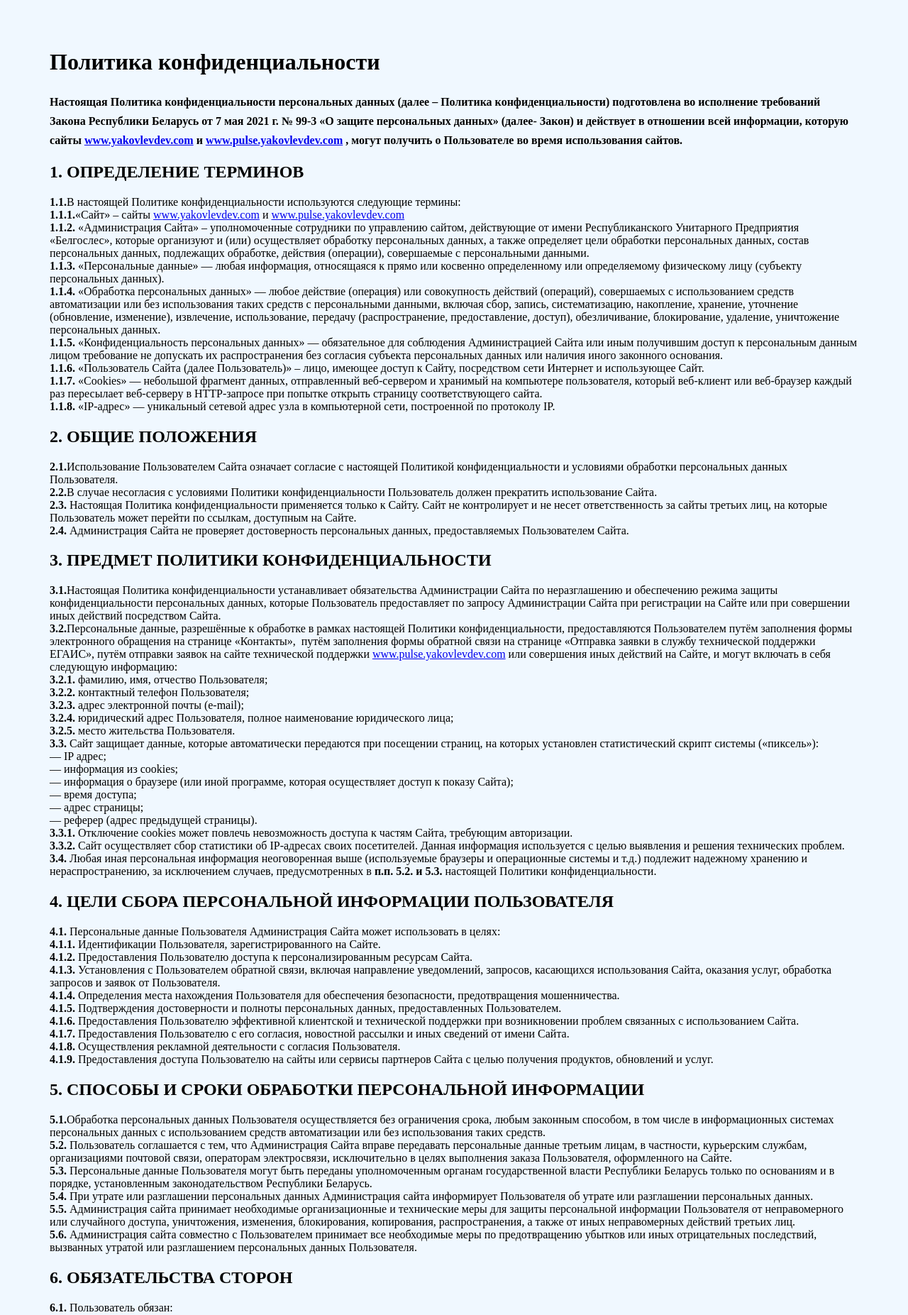
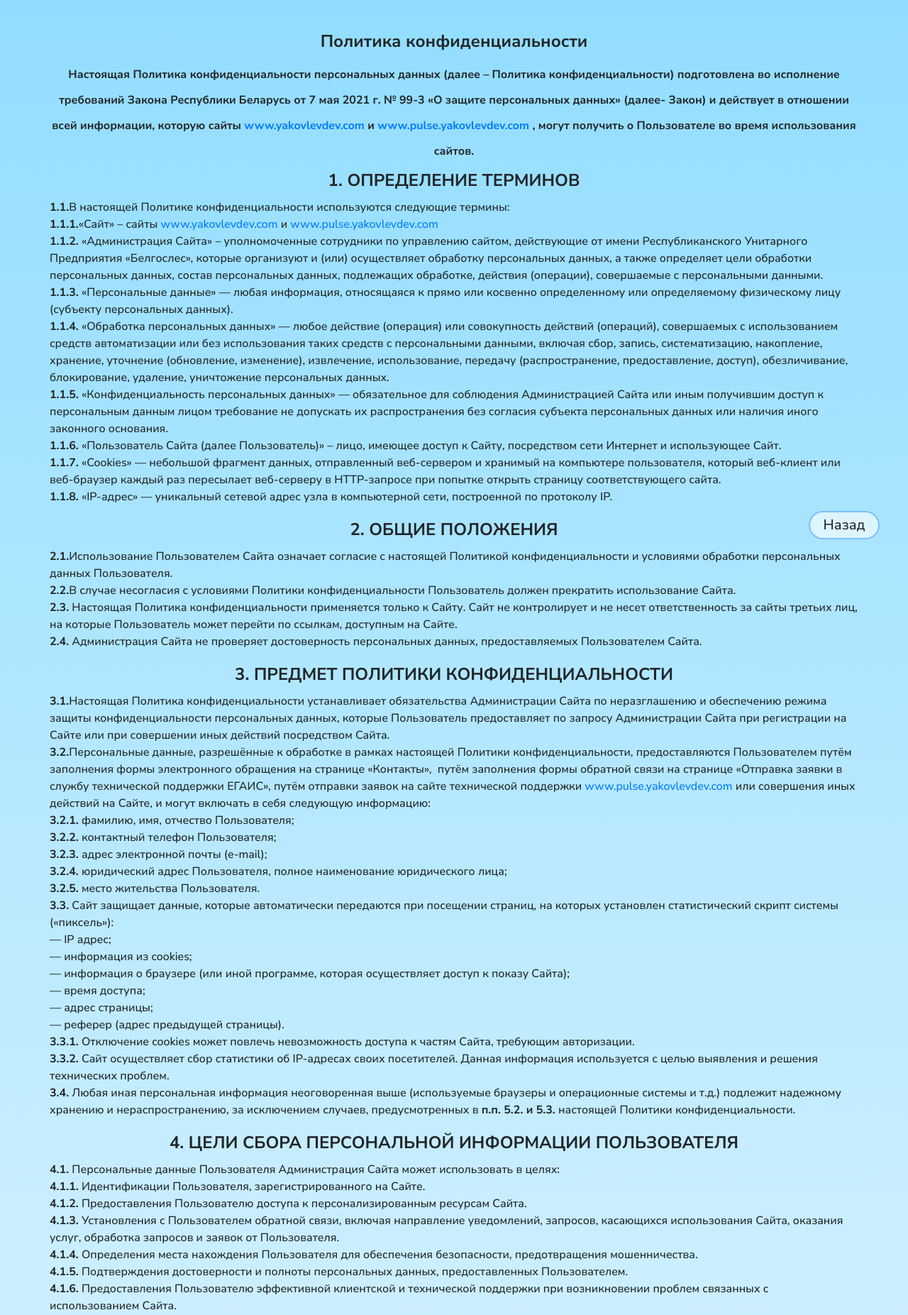
Before and after one commit to montaana01/Portfolio, a PHP site: page /policy.html in a window 1280 px wide. Shown: the top 1853 px of the page at 71% size. Run offline with PHP 8.4, Linux system fonts and the light colour scheme.

Commit message:
edit privacy

```diff
--- a/policy.html
+++ b/policy.html
@@ -4,11 +4,35 @@
 <head>
     <meta charset="UTF-8">
     <meta name="viewport" content="width=device-width, initial-scale=1.0">
+    <meta http-equiv="X-UA-Compatible" content="ie=edge">
     <title>Policy</title>
+
+    <!-- Favicon  -->
+    <link rel="apple-touch-icon" sizes="57x57" href="icon/favicon/apple-icon-57x57.png">
+    <link rel="apple-touch-icon" sizes="60x60" href="icon/favicon/apple-icon-60x60.png">
+    <link rel="apple-touch-icon" sizes="72x72" href="icon/favicon/apple-icon-72x72.png">
+    <link rel="apple-touch-icon" sizes="76x76" href="icon/favicon/apple-icon-76x76.png">
+    <link rel="apple-touch-icon" sizes="114x114" href="icon/favicon/apple-icon-114x114.png">
+    <link rel="apple-touch-icon" sizes="120x120" href="icon/favicon/apple-icon-120x120.png">
+    <link rel="apple-touch-icon" sizes="144x144" href="icon/favicon/apple-icon-144x144.png">
+    <link rel="apple-touch-icon" sizes="152x152" href="icon/favicon/apple-icon-152x152.png">
+    <link rel="apple-touch-icon" sizes="180x180" href="icon/favicon/apple-icon-180x180.png">
+    <link rel="icon" type="image/png" sizes="192x192" href="icon/favicon/android-icon-192x192.png">
+    <link rel="icon" type="image/png" sizes="32x32" href="icon/favicon/favicon-32x32.png">
+    <link rel="icon" type="image/png" sizes="96x96" href="icon/favicon/favicon-96x96.png">
+    <link rel="icon" type="image/png" sizes="16x16" href="icon/favicon/favicon-16x16.png">
+    <link rel="manifest" href="icon/favicon/manifest.json">
+    <meta name="msapplication-TileColor" content="#ffffff">
+    <meta name="msapplication-TileImage" content="icon/favicon//ms-icon-144x144.png">
+    <meta name="theme-color" content="#ffffff">
+
+    <link rel="stylesheet" href="css/style.min.css">
 </head>
 
-<body style="background-color: aliceblue;">
-    <div class="elementor-section-wrap" style="margin: 0 auto; max-width: 1140px; padding: 40px 0;">
+<body>
+    <section class="policy">
+        <div class="container">
+            <a class="policy__back" onclick="javascript:history.back(); return false;">Назад</a>
             <div class="elementor-widget-container">
                 <h1 class="elementor-heading-title elementor-size-default">Политика
                     конфиденциальности</h1>
@@ -34,8 +58,8 @@
             <div class="elementor-text-editor elementor-clearfix">
                 <p><strong>1.1.</strong>В настоящей Политике конфиденциальности используются
                     следующие термины:<br><strong>1.1.1.</strong>«Сайт» – сайты <a href="https://yakovlevdev.com"
-                    target="_blank" rel="noopener">www.yakovlevdev.com</a> и <a href="http://www.pulse.yakovlevdev.com"
-                    target="_blank"
+                        target="_blank" rel="noopener">www.yakovlevdev.com</a> и <a
+                        href="http://www.pulse.yakovlevdev.com" target="_blank"
                         rel="noopener">www.pulse.yakovlevdev.com</a><br><strong>1.1.2.</strong>&nbsp;«Администрация
                     Сайта» – уполномоченные сотрудники по управлению сайтом, действующие от
                     имени Республиканского Унитарного Предприятия «Белгослес», которые
@@ -102,8 +126,9 @@
                     предоставляются Пользователем путём заполнения формы электронного
                     обращения на странице «Контакты»,&nbsp; путём заполнения формы обратной
                     связи на странице «Отправка заявки в службу технической поддержки
-                ЕГАИС», путём отправки заявок на сайте технической поддержки <a href="http://www.pulse.yakovlevdev.com"
-                    target="_blank" rel="noopener">www.pulse.yakovlevdev.com</a> или совершения иных
+                    ЕГАИС», путём отправки заявок на сайте технической поддержки <a
+                        href="http://www.pulse.yakovlevdev.com" target="_blank"
+                        rel="noopener">www.pulse.yakovlevdev.com</a> или совершения иных
                     действий на Сайте, и могут включать в себя следующую
                     информацию:<br><strong>3.2.1.</strong>&nbsp;фамилию, имя, отчество
                     Пользователя;<br><strong>3.2.2.</strong>&nbsp;контактный телефон
@@ -295,8 +320,8 @@
                 <div class="elementor-text-editor elementor-clearfix">
                     &nbsp;</div>
             </div>
-
         </div>
+    </section>
 </body>
 
 </html>
--- /dev/null
+++ b/sass/blocks/_policy.scss
@@ -0,0 +1,27 @@
+.policy{
+    background: linear-gradient(0deg, rgba(255, 255, 255, 0.5) 0%, #92ddff 100%);
+    position: relative;
+    padding-top: 40px;
+    h1,h2{
+        text-align: center;
+    }
+    &__back{
+        position: fixed;
+        right: 40px;
+        text-align: center;
+        bottom: 40px;
+        width: 100px;
+        height: 40px;
+        font-size: 20px;
+        line-height: 36px;
+        background-color: $blue;
+        border: 2px solid #7dc0ff;
+        border-radius: 20px;
+        cursor: pointer;
+        transition: all 0.5s cubic-bezier(0, 0, 0.89, 0.38);
+        &:hover{
+            background-color: rgba($blue, $alpha: 0.3);
+            border-color: #0b67bd;
+        }
+    }
+}
--- a/sass/style.scss
+++ b/sass/style.scss
@@ -26,3 +26,4 @@
 @import 'blocks/_portfolio.scss';
 @import 'blocks/_price.scss';
 @import 'blocks/_contacts.scss';
+@import 'blocks/_policy.scss';
```
Also changed, not shown: css/style.min.css, 1 other file. Lines whose indentation alone changed are shown as unchanged.
